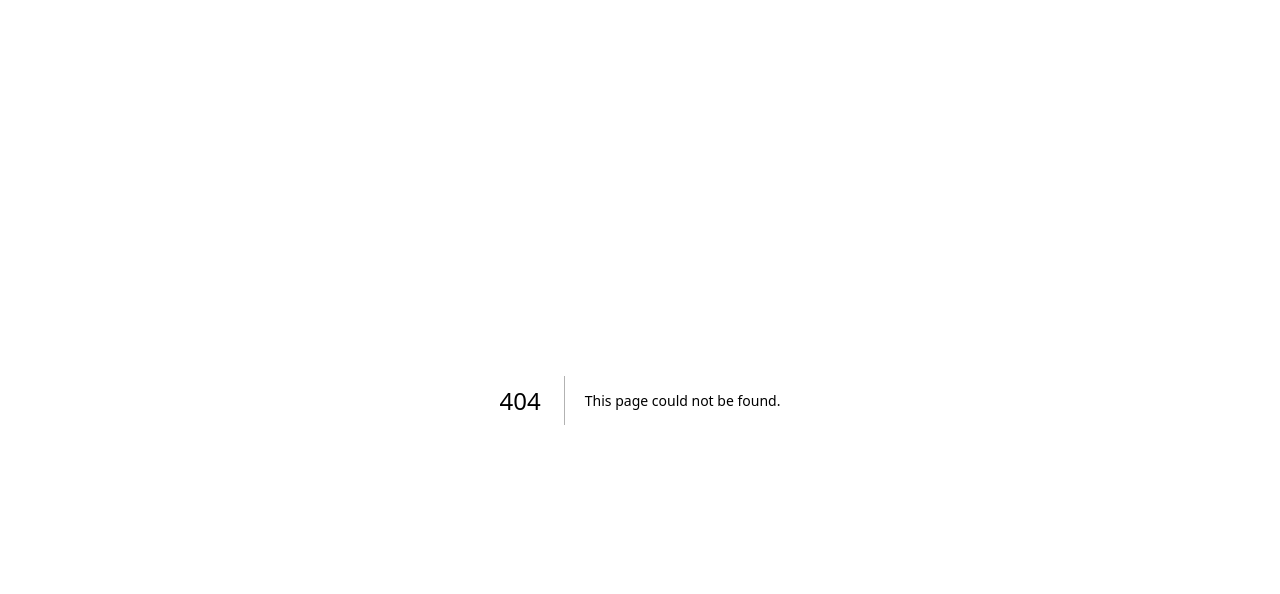
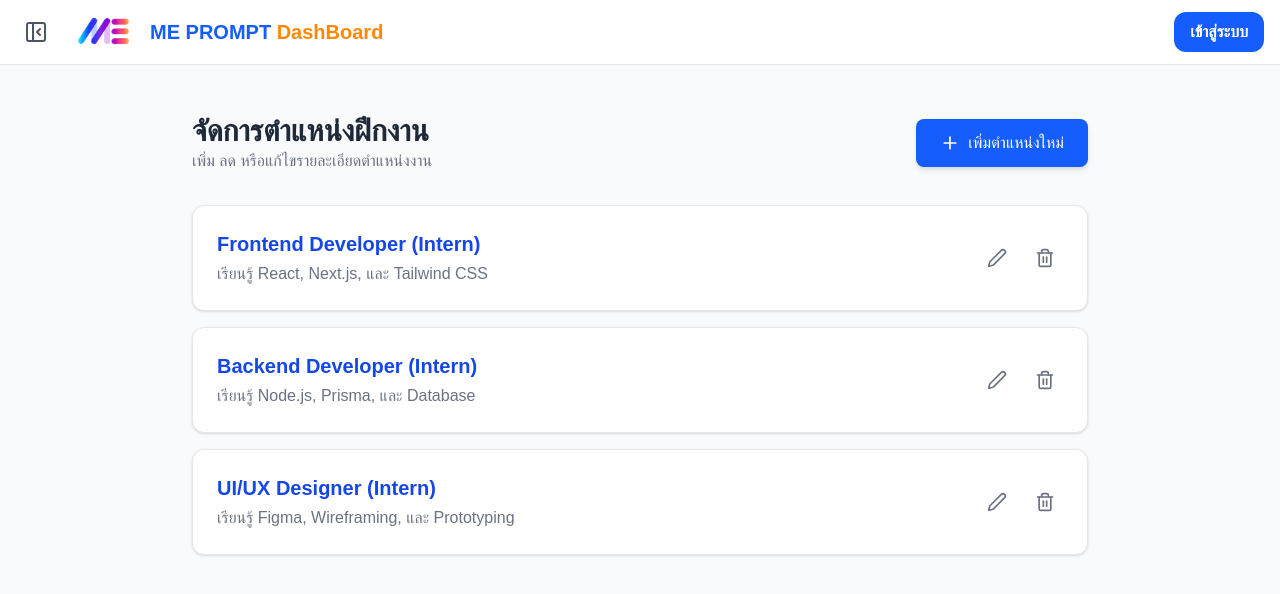
Before and after one commit to MEE-POONG/me-prompt-tec-dashboard, a Next.js app: page /program in a window 1280 px wide. Before the commit this address had no page. Shown: the top 594 px of the page. Built offline with nearby package versions, Linux system fonts and the light colour scheme.

Commit message:
อัพหน้าโปรเเกรมฝึก

```diff
--- /dev/null
+++ b/src/Container/Program/Intern_Program.tsx
@@ -0,0 +1,200 @@
+import React, { useState } from "react";
+import Layouts from "@/components/Layouts";
+import { Edit2, Trash2, Plus, X, Save } from "lucide-react"; // อย่าลืมลง lucide-react หรือใช้ icon อื่น
+
+export default function ManageInternship() {
+  // 1. เปลี่ยนข้อมูล Static เป็น State เพื่อให้แก้ไขได้
+  const [positions, setPositions] = useState([
+    {
+      id: 1,
+      title: "Frontend Developer (Intern)",
+      description: "เรียนรู้ React, Next.js, และ Tailwind CSS",
+    },
+    {
+      id: 2,
+      title: "Backend Developer (Intern)",
+      description: "เรียนรู้ Node.js, Prisma, และ Database",
+    },
+    {
+      id: 3,
+      title: "UI/UX Designer (Intern)",
+      description: "เรียนรู้ Figma, Wireframing, และ Prototyping",
+    },
+  ]);
+
+  // State สำหรับ Modal และ Form
+  const [isModalOpen, setIsModalOpen] = useState(false);
+  const [currentId, setCurrentId] = useState<number | null>(null); // ถ้า null = สร้างใหม่, ถ้ามีเลข = แก้ไข
+  const [formData, setFormData] = useState({ title: "", description: "" });
+
+  // --- Functions จัดการข้อมูล ---
+
+  // เปิด Modal เพื่อ "เพิ่มใหม่"
+  const openAddModal = () => {
+    setCurrentId(null);
+    setFormData({ title: "", description: "" });
+    setIsModalOpen(true);
+  };
+
+  // เปิด Modal เพื่อ "แก้ไข"
+  const openEditModal = (item: any) => {
+    setCurrentId(item.id);
+    setFormData({ title: item.title, description: item.description });
+    setIsModalOpen(true);
+  };
+
+  // บันทึกข้อมูล (เพิ่ม หรือ แก้ไข)
+  const handleSave = (e: React.FormEvent) => {
+    e.preventDefault();
+
+    if (currentId) {
+      // กรณีแก้ไข: หา ID เดิมแล้วแก้ข้อมูล
+      setPositions((prev) =>
+        prev.map((item) =>
+          item.id === currentId ? { ...item, ...formData } : item
+        )
+      );
+    } else {
+      // กรณีเพิ่มใหม่: สร้าง ID ใหม่แล้วยัดใส่ Array
+      const newId = positions.length > 0 ? Math.max(...positions.map(p => p.id)) + 1 : 1;
+      setPositions([...positions, { id: newId, ...formData }]);
+    }
+
+    setIsModalOpen(false);
+  };
+
+  // ลบข้อมูล
+  const handleDelete = (id: number) => {
+    if (confirm("ต้องการลบตำแหน่งงานนี้ใช่หรือไม่?")) {
+      setPositions((prev) => prev.filter((item) => item.id !== id));
+    }
+  };
+
+  return (
+    <div>
+      <div className="min-h-screen bg-gray-50 py-12 px-4 sm:px-6 lg:px-8 flex flex-col items-center">
+
+        {/* Header Section */}
+        <div className="text-center mb-8 w-full max-w-4xl flex flex-col md:flex-row justify-between items-center gap-4">
+          <div className="text-left">
+             <h1 className="text-2xl md:text-3xl font-bold text-gray-800">
+               จัดการตำแหน่งฝึกงาน
+             </h1>
+             <p className="text-gray-500">เพิ่ม ลด หรือแก้ไขรายละเอียดตำแหน่งงาน</p>
+          </div>
+
+          {/* ปุ่มเพิ่มตำแหน่งงาน */}
+          <button
+            onClick={openAddModal}
+            className="cursor-pointer flex items-center gap-2 px-6 py-3 bg-blue-600 text-white rounded-lg hover:bg-blue-700 shadow-md transition-transform hover:-translate-y-1"
+          >
+            <Plus size={20} /> เพิ่มตำแหน่งใหม่
+          </button>
+        </div>
+
+        {/* List of Positions (Admin View) */}
+        <div className="w-full max-w-4xl space-y-4">
+          {positions.length === 0 ? (
+             <div className="text-center py-10 text-gray-400 bg-white rounded-xl border border-dashed border-gray-300">
+                ยังไม่มีตำแหน่งงาน
+             </div>
+          ) : (
+             positions.map((position) => (
+                <div
+                  key={position.id}
+                  className="group bg-white rounded-xl p-6 shadow-sm border border-gray-200 flex flex-col md:flex-row justify-between items-center gap-4 hover:shadow-md transition-all"
+                >
+                  {/* เนื้อหา */}
+                  <div className="text-center md:text-left flex-1">
+                    <h3 className="text-xl font-bold text-blue-700">
+                      {position.title}
+                    </h3>
+                    <p className="text-gray-500 mt-1">
+                      {position.description}
+                    </p>
+                  </div>
+
+                  {/* ปุ่ม Action (แก้ไข / ลบ) */}
+                  <div className="flex items-center gap-3">
+                    <button
+                        onClick={() => openEditModal(position)}
+                        className="p-2 text-gray-500 hover:text-blue-600 hover:bg-blue-50 rounded-full transition-colors" title="แก้ไข"
+                    >
+                        <Edit2 size={20} />
+                    </button>
+                    <button
+                        onClick={() => handleDelete(position.id)}
+                        className="p-2 text-gray-500 hover:text-red-600 hover:bg-red-50 rounded-full transition-colors" title="ลบ"
+                    >
+                        <Trash2 size={20} />
+                    </button>
+                  </div>
+                </div>
+              ))
+          )}
+        </div>
+
+        {/* --- Modal (Popup) --- */}
+        {isModalOpen && (
+          <div className="fixed inset-0 z-50 flex items-center justify-center bg-black/50 backdrop-blur-sm p-4">
+            <div className="bg-white rounded-2xl shadow-2xl w-full max-w-md overflow-hidden animate-fade-in-up">
+
+              {/* Modal Header */}
+              <div className="px-6 py-4 border-b border-gray-100 flex justify-between items-center bg-gray-50">
+                <h3 className="text-lg font-semibold text-gray-800">
+                    {currentId ? "แก้ไขตำแหน่งงาน" : "เพิ่มตำแหน่งใหม่"}
+                </h3>
+                <button onClick={() => setIsModalOpen(false)} className="text-gray-400 hover:text-gray-600">
+                    <X size={20} />
+                </button>
+              </div>
+
+              {/* Modal Form */}
+              <form onSubmit={handleSave} className="p-6 space-y-4">
+                <div>
+                    <label className="block text-sm font-medium text-gray-700 mb-1">ชื่อตำแหน่ง</label>
+                    <input
+                        type="text"
+                        required
+                        className="w-full px-4 py-2 border border-gray-300 rounded-lg focus:ring-2 focus:ring-blue-500 focus:outline-none text-black"
+                        placeholder="เช่น Frontend Developer"
+                        value={formData.title}
+                        onChange={(e) => setFormData({...formData, title: e.target.value})}
+                    />
+                </div>
+                <div>
+                    <label className="block text-sm font-medium text-gray-700 mb-1">รายละเอียด / สิ่งที่ต้องเรียนรู้</label>
+                    <textarea
+                        required
+                        className="w-full px-4 py-2 border border-gray-300 rounded-lg focus:ring-2 focus:ring-blue-500 focus:outline-none text-black h-32 resize-none"
+                        placeholder="เช่น เรียนรู้ React, Next.js..."
+                        value={formData.description}
+                        onChange={(e) => setFormData({...formData, description: e.target.value})}
+                    />
+                </div>
+
+                <div className="pt-2 flex justify-end gap-3">
+                    <button
+                        type="button"
+                        onClick={() => setIsModalOpen(false)}
+                        className="px-4 py-2 text-gray-600 bg-gray-100 rounded-lg hover:bg-gray-200"
+                    >
+                        ยกเลิก
+                    </button>
+                    <button
+                        type="submit"
+                        className="px-4 py-2 text-white bg-blue-600 rounded-lg hover:bg-blue-700 flex items-center gap-2"
+                    >
+                        <Save size={18} /> บันทึก
+                    </button>
+                </div>
+              </form>
+
+            </div>
+          </div>
+        )}
+
+      </div>
+    </div>
+  );
+}
--- a/src/components/ui/SideBar.tsx
+++ b/src/components/ui/SideBar.tsx
@@ -106,6 +106,14 @@ export default function SideBar({ isOpen, onClose }: SideBarProps) {
                           className="block px-4 py-2 text-sm text-gray-300 hover:text-white hover:bg-blue-700/50 rounded-r-lg transition-colors"
                         >
                           Message
+                        </Link>
+                      </li>
+                      <li>
+                        <Link
+                          href="/program"
+                          className="block px-4 py-2 text-sm text-gray-300 hover:text-white hover:bg-blue-700/50 rounded-r-lg transition-colors"
+                        >
+                          Program
                         </Link>
                       </li>
                     </ul>
--- /dev/null
+++ b/src/pages/program.tsx
@@ -0,0 +1,11 @@
+import Layouts from '@/components/Layouts'
+import Intern_Program from '@/Container/Program/Intern_Program'
+import React from 'react'
+
+export default function message() {
+  return (
+    <Layouts>
+        <Intern_Program/>
+    </Layouts>
+  )
+}
```
Also changed, not shown: src/Container/Project/All_Project.tsx (line endings or trailing spaces).
